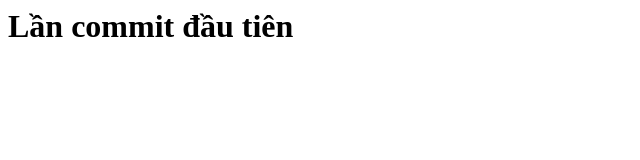
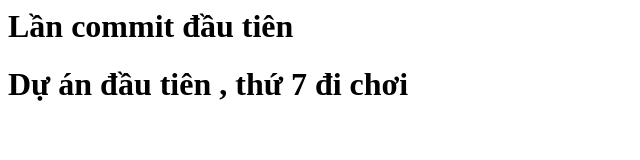
Before and after one commit to Luvyie/LapTrinhQuanLy, a plain HTML site: page index.html in a window 1280 px wide. Shown: the whole page, without its empty margins (0-640 px from the left). Drawn offline with Linux system fonts and the light colour scheme.

Commit message:
Sửa file index.html

```diff
--- a/index.html
+++ b/index.html
@@ -1 +1,2 @@
 <h1>Lần commit đầu tiên</h1>
+<h1>Dự án đầu tiên , thứ 7 đi chơi</h1>
```
